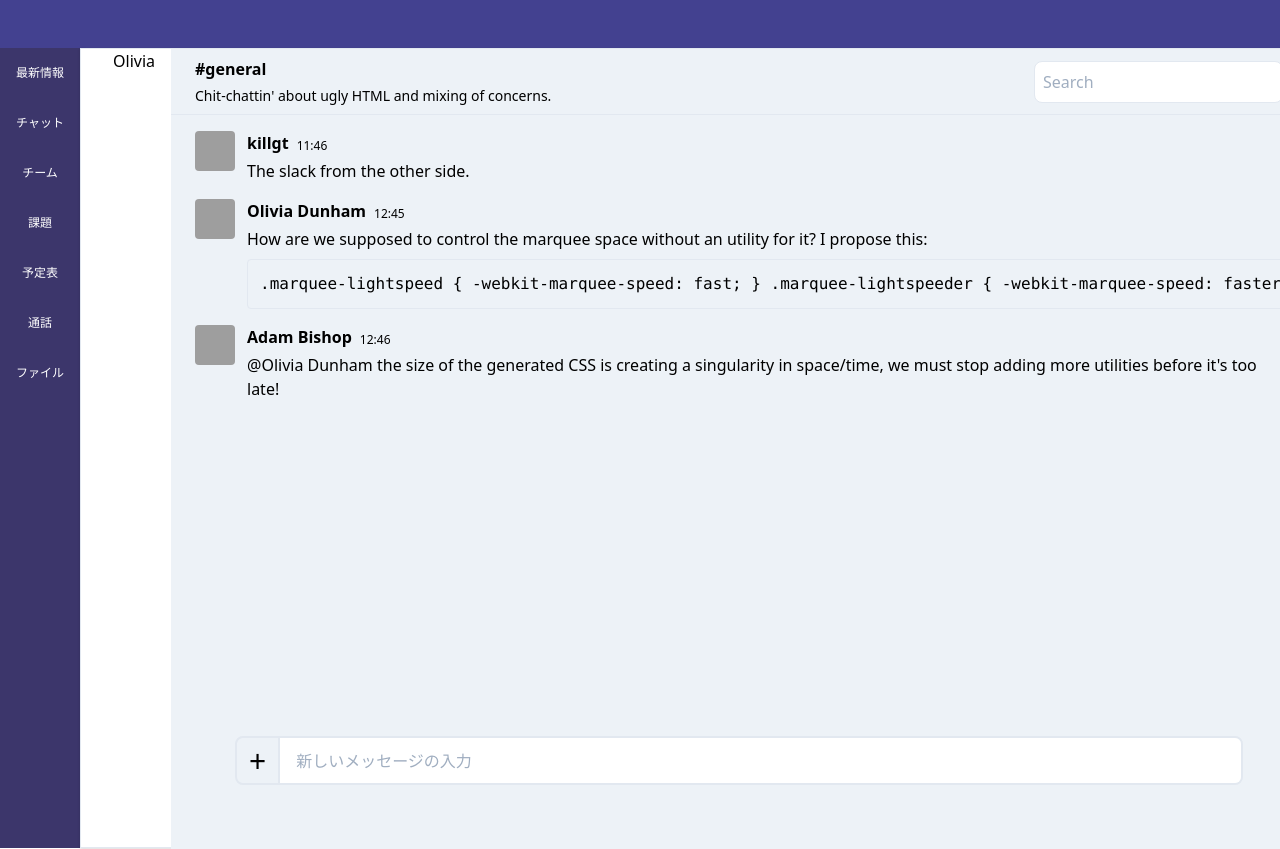
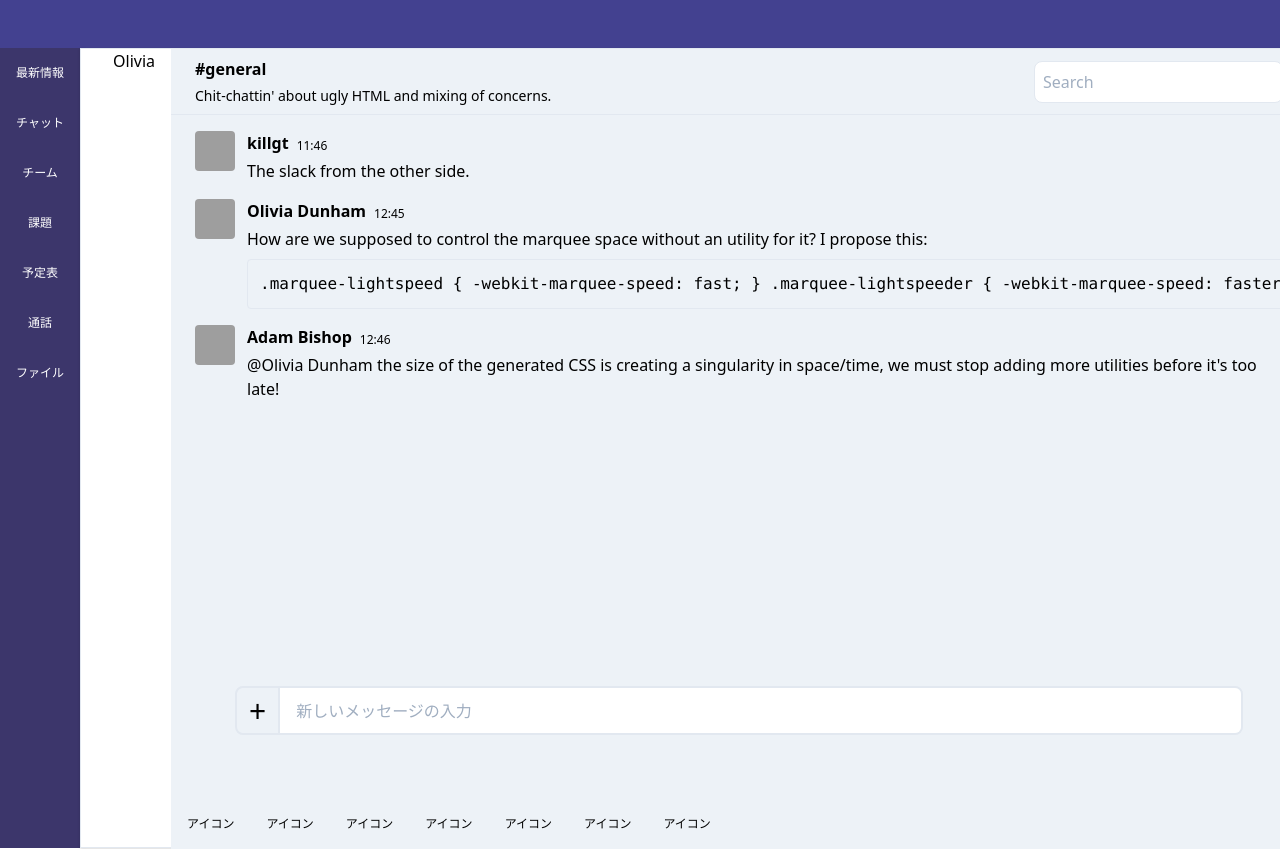
Before and after one commit to puremoru/ui_ux_seminar, a Nuxt app: page /teams in a window 1280 px wide. Shown: the top 849 px of the page. Built offline with nearby package versions, Linux system fonts and the light colour scheme; grey boxes are pictures that could not be loaded.

Commit message:
Add chat bottom icon place

```diff
--- a/pages/teams.vue
+++ b/pages/teams.vue
@@ -74,6 +74,17 @@
                   <span class="text-3xl text-grey px-3 border-r-2 border-grey">+</span>
                   <input type="text" class="w-full px-4" placeholder="新しいメッセージの入力"/>
                 </div>
+                <div>
+                  <ul class="flex list-none h-full flex-row text-black text-center">
+                    <li class="p-4 btn-sidebar cursor-pointer text-xs">アイコン</li>
+                    <li class="p-4 btn-sidebar cursor-pointer text-xs">アイコン</li>
+                    <li class="p-4 btn-sidebar cursor-pointer text-xs">アイコン</li>
+                    <li class="p-4 btn-sidebar cursor-pointer text-xs">アイコン</li>
+                    <li class="p-4 btn-sidebar cursor-pointer text-xs">アイコン</li>
+                    <li class="p-4 btn-sidebar cursor-pointer text-xs">アイコン</li>
+                    <li class="p-4 btn-sidebar cursor-pointer text-xs">アイコン</li>
+                  </ul>
+                </div>
         </div>
       </div>
     </div>
```
